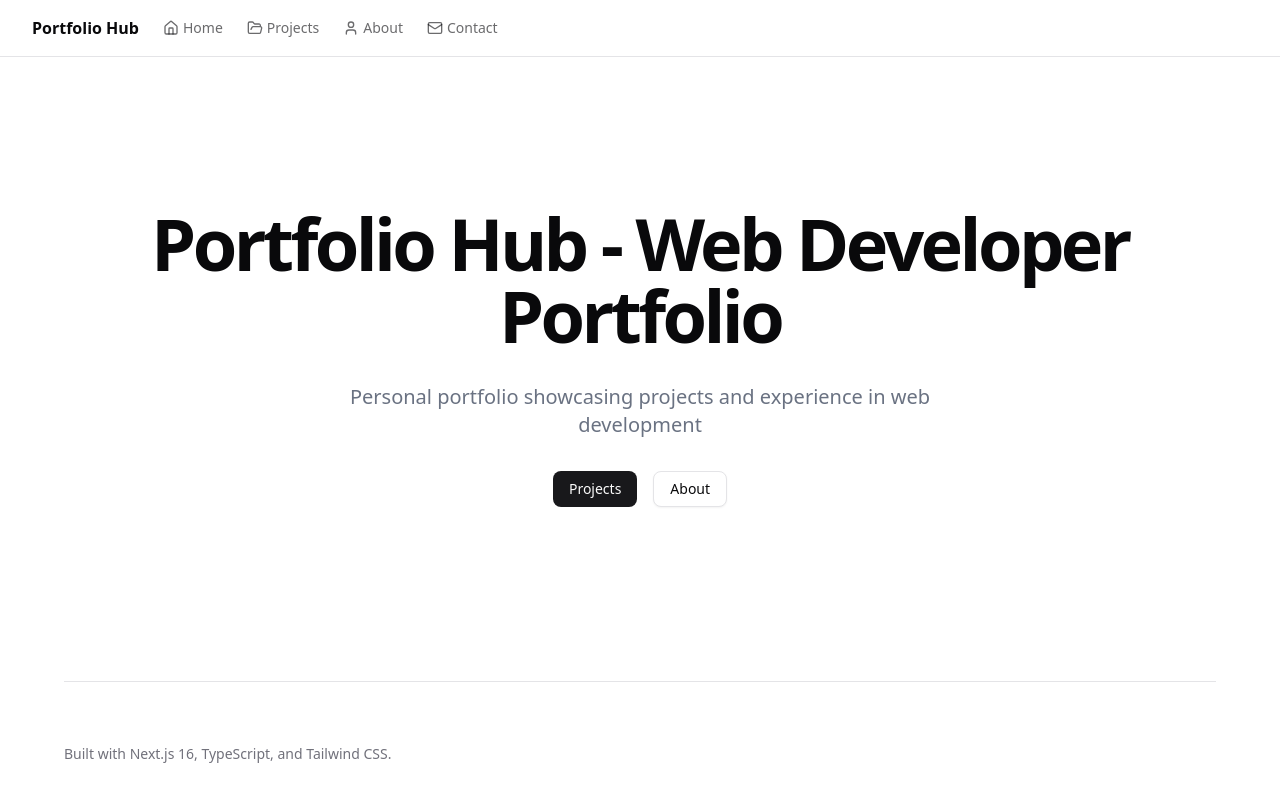
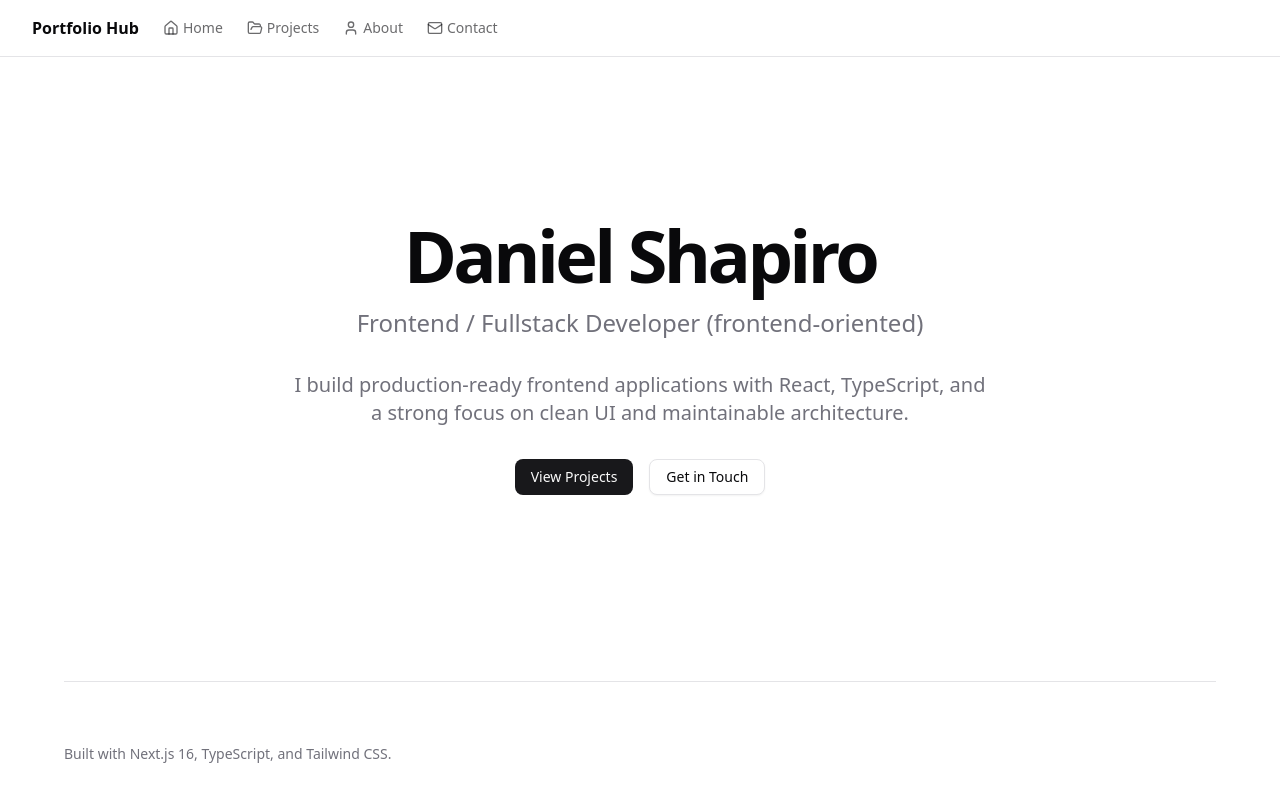
Before and after one commit to quterma/portfolio-hub, a Next.js app: page /en in a window 1280 px wide. Built offline with nearby package versions, Linux system fonts and the light colour scheme.

Commit message:
feat: implement Stage C home page with hero content and CTAs

```diff
--- a/messages/en.json
+++ b/messages/en.json
@@ -8,6 +8,17 @@
     "projects": "Projects",
     "about": "About",
     "contact": "Contact"
+  },
+  "home": {
+    "hero": {
+      "name": "Daniel Shapiro",
+      "role": "Frontend / Fullstack Developer (frontend-oriented)",
+      "description": "I build production-ready frontend applications with React, TypeScript, and a strong focus on clean UI and maintainable architecture."
+    },
+    "cta": {
+      "projects": "View Projects",
+      "contact": "Get in Touch"
+    }
   },
   "common": {
     "pageNotFound": "Page Not Found",
--- a/messages/ru.json
+++ b/messages/ru.json
@@ -8,6 +8,17 @@
     "projects": "Проекты",
     "about": "О себе",
     "contact": "Контакты"
+  },
+  "home": {
+    "hero": {
+      "name": "Даниэль Шапиро",
+      "role": "Frontend / Fullstack разработчик (frontend-oriented)",
+      "description": "Я разрабатываю продакшен-приложения на React и TypeScript с фокусом на чистый UI и поддерживаемую архитектуру."
+    },
+    "cta": {
+      "projects": "Смотреть проекты",
+      "contact": "Связаться"
+    }
   },
   "common": {
     "pageNotFound": "Страница не найдена",
--- a/src/app/[locale]/page.tsx
+++ b/src/app/[locale]/page.tsx
@@ -18,18 +18,23 @@ export default async function Home({ params }: HomeProps) {
   return (
     <Container>
       <div className="flex flex-col items-center justify-center min-h-[calc(100vh-200px)] space-y-8 text-center">
-        <h1 className="text-4xl font-bold tracking-tighter sm:text-5xl md:text-6xl lg:text-7xl">
-          {t("meta.siteTitle")}
-        </h1>
-        <p className="mx-auto max-w-[700px] text-gray-500 md:text-xl dark:text-gray-400">
-          {t("meta.siteDescription")}
+        <div className="space-y-4">
+          <h1 className="text-4xl font-bold tracking-tighter sm:text-5xl md:text-6xl lg:text-7xl">
+            {t("home.hero.name")}
+          </h1>
+          <p className="text-xl text-muted-foreground md:text-2xl">
+            {t("home.hero.role")}
+          </p>
+        </div>
+        <p className="mx-auto max-w-[700px] text-muted-foreground md:text-xl">
+          {t("home.hero.description")}
         </p>
         <div className="space-x-4">
           <Button asChild>
-            <Link href="/projects">{t("nav.projects")}</Link>
+            <Link href="/projects">{t("home.cta.projects")}</Link>
           </Button>
           <Button variant="outline" asChild>
-            <Link href="/about">{t("nav.about")}</Link>
+            <Link href="/contact">{t("home.cta.contact")}</Link>
           </Button>
         </div>
       </div>
```
Also changed, not shown: 1 other file (tests, documents, lock files or other folders).
